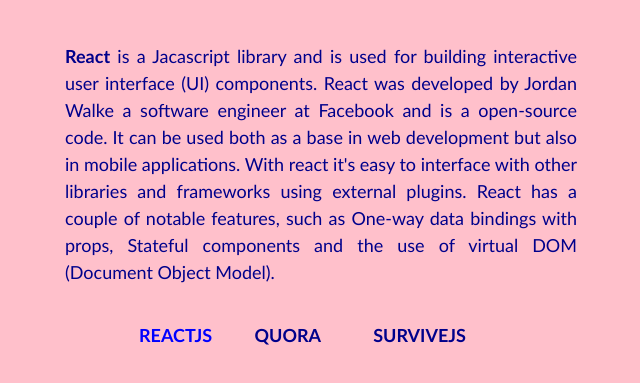
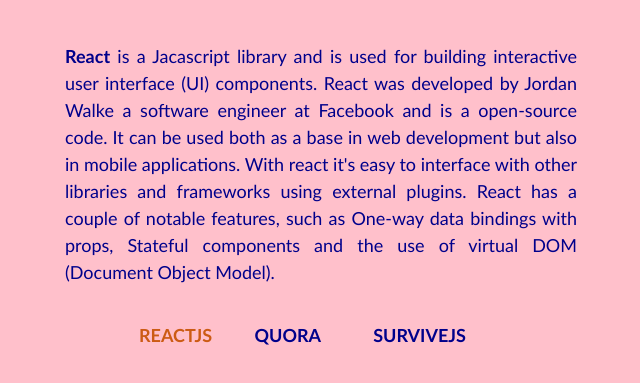
Before and after one commit to SanSjo/Code-introduction, a plain HTML site: page index.html in a window 1280 px wide. In both pictures the pointer is over the link "REACTJS". Shown: the part 221-604 px from the top of the page, without its empty margins (319-959 px from the left). Drawn offline with Linux system fonts and the light colour scheme.

Commit message:
Update style.css
new color for .aLink hover

```diff
--- a/style.css
+++ b/style.css
@@ -46,7 +46,7 @@
 }
 
 .aLink :hover {
-	color: blue;
+	color: #CC5B14;
 
 
 }
```
